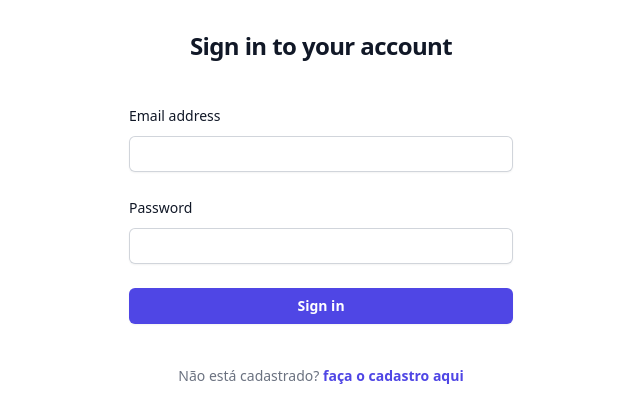
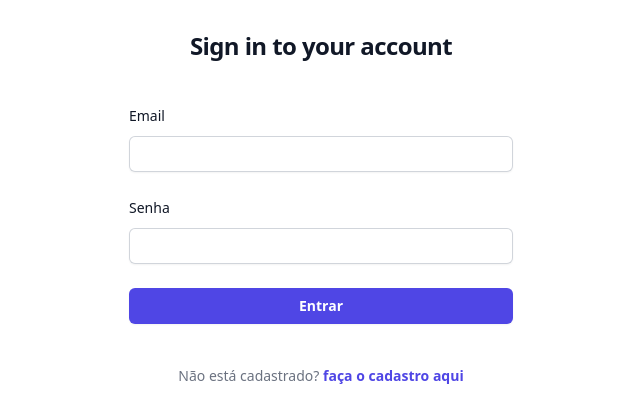
Before and after one commit to MayconYamamotto/todo-flask, a Flask app: page / in a window 1280 px wide. Shown: the part 124-527 px from the top of the page, without its empty margins (319-959 px from the left). Run offline with Flask 3, Linux system fonts and the light colour scheme; some libraries are stand-ins or nearby versions.

Commit message:
ajuste texto para o portugues

```diff
--- a/templates/signin.html
+++ b/templates/signin.html
@@ -12,7 +12,7 @@
     <div class="mt-10 sm:mx-auto sm:w-full sm:max-w-sm">
       <form class="space-y-6" action="#" method="POST">
         <div>
-          <label for="email" class="block text-sm font-medium leading-6 text-gray-900">Email address</label>
+          <label for="email" class="block text-sm font-medium leading-6 text-gray-900">Email</label>
           <div class="mt-2">
             <input id="email" name="email" type="email" autocomplete="email" required class="block w-full rounded-md border-0 py-1.5 text-gray-900 shadow-sm ring-1 ring-inset ring-gray-300 placeholder:text-gray-400 focus:ring-2 focus:ring-inset focus:ring-indigo-600 sm:text-sm sm:leading-6">
           </div>
@@ -20,7 +20,7 @@
 
         <div>
           <div class="flex items-center justify-between">
-            <label for="password" class="block text-sm font-medium leading-6 text-gray-900">Password</label>
+            <label for="password" class="block text-sm font-medium leading-6 text-gray-900">Senha</label>
           </div>
           <div class="mt-2">
             <input id="password" name="password" type="password" autocomplete="current-password" required class="block w-full rounded-md border-0 py-1.5 text-gray-900 shadow-sm ring-1 ring-inset ring-gray-300 placeholder:text-gray-400 focus:ring-2 focus:ring-inset focus:ring-indigo-600 sm:text-sm sm:leading-6">
@@ -28,7 +28,7 @@
         </div>
 
         <div>
-          <button type="submit" class="flex w-full justify-center rounded-md bg-indigo-600 px-3 py-1.5 text-sm font-semibold leading-6 text-white shadow-sm hover:bg-indigo-500 focus-visible:outline focus-visible:outline-2 focus-visible:outline-offset-2 focus-visible:outline-indigo-600">Sign in</button>
+          <button type="submit" class="flex w-full justify-center rounded-md bg-indigo-600 px-3 py-1.5 text-sm font-semibold leading-6 text-white shadow-sm hover:bg-indigo-500 focus-visible:outline focus-visible:outline-2 focus-visible:outline-offset-2 focus-visible:outline-indigo-600">Entrar</button>
         </div>
       </form>
 
--- a/templates/signup.html
+++ b/templates/signup.html
@@ -32,7 +32,7 @@
 
       <div class="col-span-2">
         <div class="flex items-center justify-between">
-          <label for="password" class="block text-sm font-medium leading-6 text-gray-900">Password</label>
+          <label for="password" class="block text-sm font-medium leading-6 text-gray-900">Senha</label>
         </div>
         <input id="password" name="password" type="password" autocomplete="current-password" required
           class="block w-full rounded-md border-0 py-1.5 text-gray-900 shadow-sm ring-1 ring-inset ring-gray-300 placeholder:text-gray-400 focus:ring-2 focus:ring-inset focus:ring-indigo-600 sm:text-sm sm:leading-6">
@@ -40,8 +40,7 @@
 
       <div class="col-span-2">
         <button type="submit"
-          class="flex w-full justify-center rounded-md bg-indigo-600 px-3 py-1.5 text-sm font-semibold leading-6 text-white shadow-sm hover:bg-indigo-500 focus-visible:outline focus-visible:outline-2 focus-visible:outline-offset-2 focus-visible:outline-indigo-600">Sign
-          in</button>
+          class="flex w-full justify-center rounded-md bg-indigo-600 px-3 py-1.5 text-sm font-semibold leading-6 text-white shadow-sm hover:bg-indigo-500 focus-visible:outline focus-visible:outline-2 focus-visible:outline-offset-2 focus-visible:outline-indigo-600">Cadastrar</button>
       </div>
     </form>
 
```
